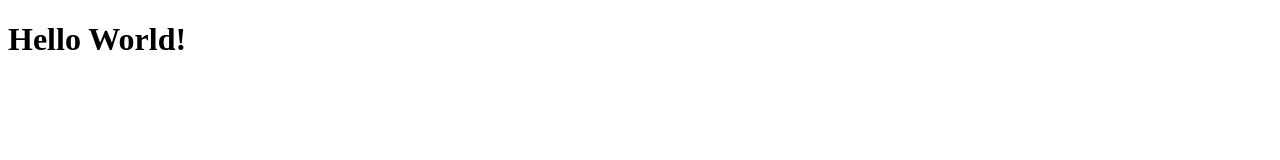
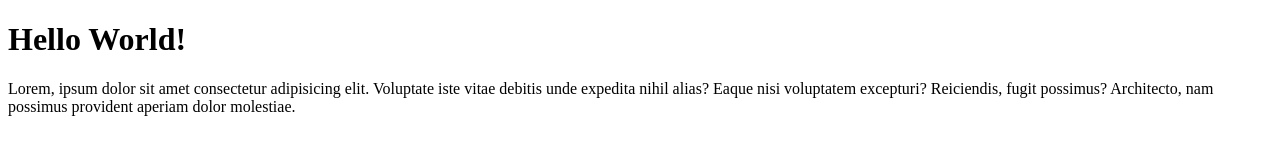
Before and after one commit to Fabiofragnito/htmlcss-hello, a plain HTML site: page index.html in a window 1280 px wide. Drawn offline with Linux system fonts and the light colour scheme.

Commit message:
add page message
added a paragraph element to the page

```diff
--- a/index.html
+++ b/index.html
@@ -7,5 +7,6 @@
 </head>
 <body>
     <h1>Hello World!</h1>
+    <p>Lorem, ipsum dolor sit amet consectetur adipisicing elit. Voluptate iste vitae debitis unde expedita nihil alias? Eaque nisi voluptatem excepturi? Reiciendis, fugit possimus? Architecto, nam possimus provident aperiam dolor molestiae.</p>
 </body>
 </html>
```
